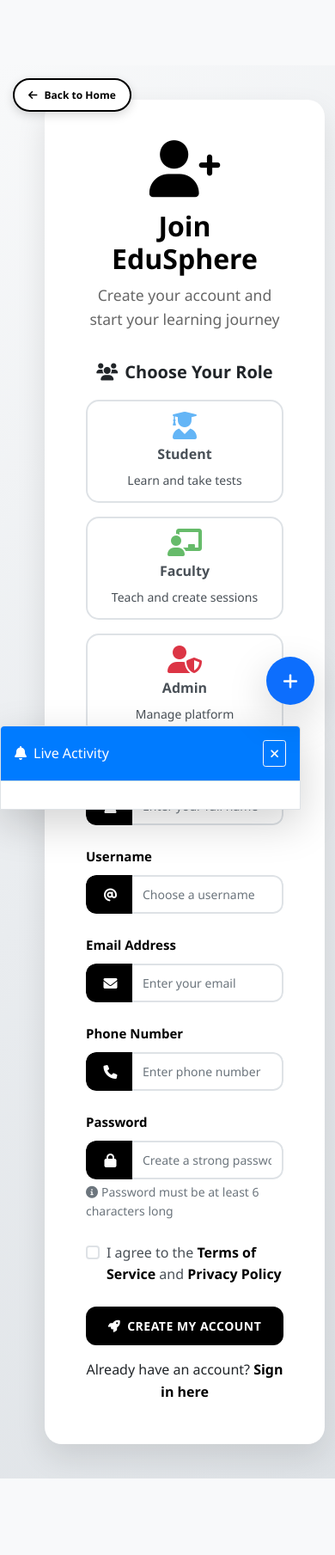
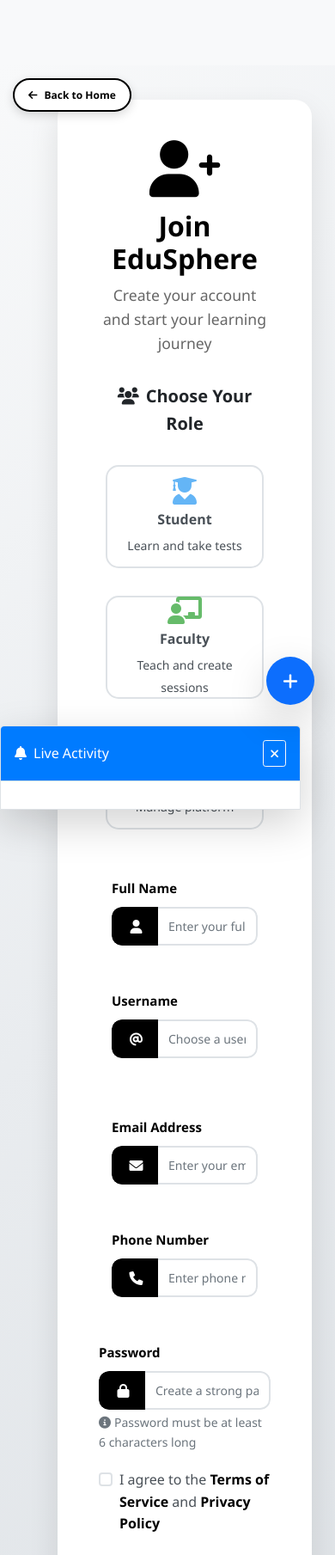
Before and after one commit to ajaykumartn/EduSphere, a Flask app: page /register in a window 390 px wide. Shown: the top 1809 px of the page at 86% size. Before the commit the page ends 1720 px from the top, so only its background shows below. Run offline with Flask 3, Linux system fonts and the light colour scheme; some libraries are stand-ins or nearby versions.

Commit message:
Fix: Improve register page CSS alignment and responsive layout

```diff
--- a/static/css/style.css
+++ b/static/css/style.css
@@ -179,6 +179,20 @@ body {
     padding: 40px 20px;
 }
 
+.auth-container .container {
+    width: 100%;
+    max-width: 1200px;
+}
+
+.auth-container .row {
+    margin: 0;
+}
+
+.auth-container .col-md-10,
+.auth-container .col-lg-8 {
+    padding: 0 15px;
+}
+
 /* Auth Card */
 .auth-card {
     background: #ffffff;
@@ -189,7 +203,8 @@ body {
     z-index: 10;
     animation: slideInUp 0.6s ease-out;
     width: 100%;
-    max-width: 500px;
+    max-width: 900px;
+    margin: 0 auto;
 }
 
 @keyframes slideInUp {
@@ -293,6 +308,14 @@ body {
     align-items: center;
     justify-content: center;
     position: relative;
+    margin-bottom: 1rem;
+}
+
+@media (max-width: 768px) {
+    .role-card {
+        height: 120px;
+        padding: 1rem;
+    }
 }
 
 .role-card:hover {
@@ -337,6 +360,33 @@ body {
 .auth-input-group {
     position: relative;
     margin-bottom: 24px;
+}
+
+/* Row spacing for register form */
+.auth-card .row {
+    margin-bottom: 1rem;
+}
+
+.auth-card .row:last-child {
+    margin-bottom: 0;
+}
+
+/* Column spacing */
+.auth-card .col-md-6 {
+    padding-left: 10px;
+    padding-right: 10px;
+}
+
+@media (max-width: 768px) {
+    .auth-card .col-md-6 {
+        padding-left: 15px;
+        padding-right: 15px;
+        margin-bottom: 1rem;
+    }
+
+    .auth-input-group {
+        margin-bottom: 20px;
+    }
 }
 
 .auth-input-group .input-group {
--- a/templates/register.html
+++ b/templates/register.html
@@ -58,7 +58,7 @@
                                 </div>
                             </div>
 
-                            <div class="row">
+                            <div class="row g-3">
                                 <div class="col-md-6">
                                     <div class="auth-input-group">
                                         <label for="full_name" class="form-label fw-semibold">Full Name</label>
@@ -85,7 +85,7 @@
                                 </div>
                             </div>
 
-                            <div class="row">
+                            <div class="row g-3">
                                 <div class="col-md-6">
                                     <div class="auth-input-group">
                                         <label for="email" class="form-label fw-semibold">Email Address</label>
```
